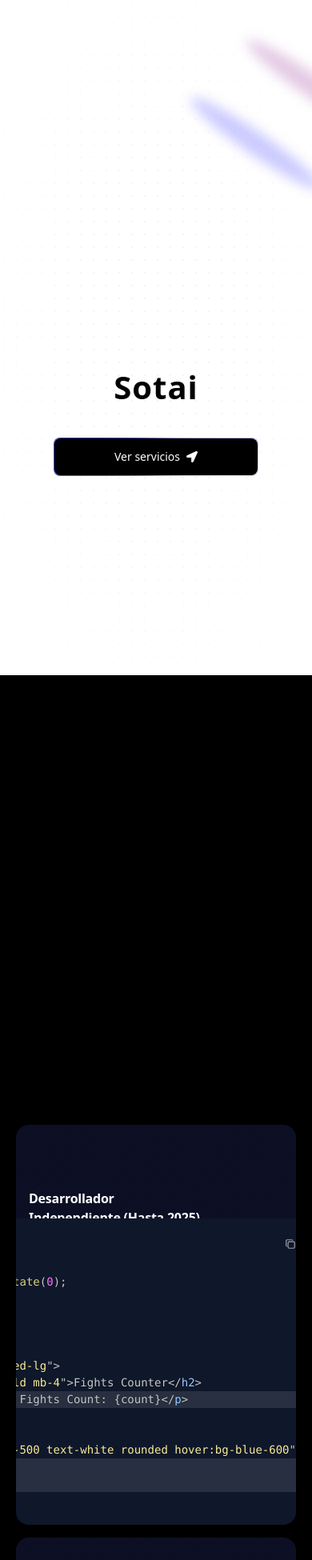
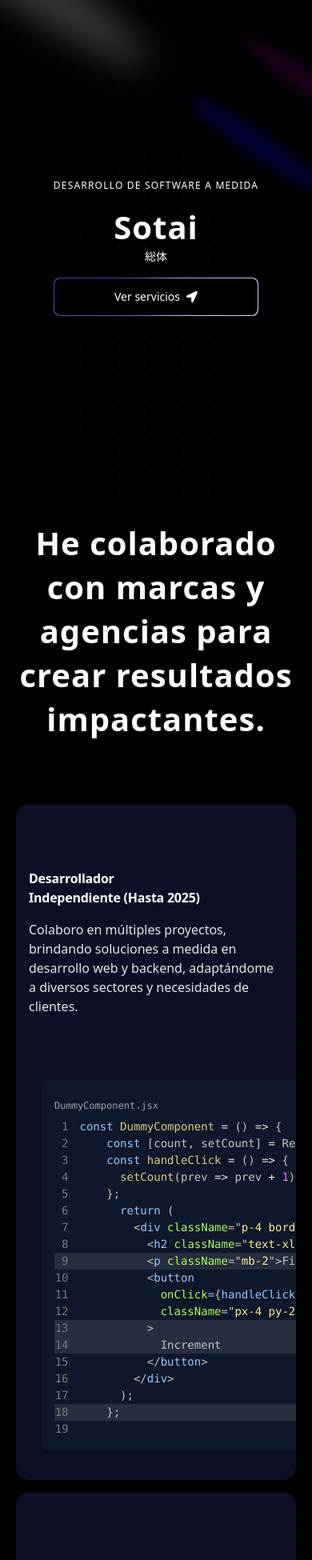
Before and after one commit to bilursag/sotai_v2, a Next.js app: page / in a window 390 px wide. Shown: the top 1950 px of the page at 80% size. Built offline with nearby package versions, Linux system fonts and the light colour scheme.

Commit message:
Fixed default theme for ligh and dark theme

```diff
--- a/app/components/features.tsx
+++ b/app/components/features.tsx
@@ -48,7 +48,7 @@ const Features = () => {
               adaptándome a diversos sectores y necesidades de clientes.
             </p>
           </div>
-          <div className="absolute -right-4 lg:-right-[10%] sm:top-[50%] xs:top-[50%] lg:top-[15%] filter -bottom-20 object-contain rounded-2xl">
+          <div className="relative sm:absolute md:absolute lg:absolute -right-4 lg:-right-[10%] sm:top-[50%] xs:top-[50%] lg:top-[15%] -bottom-20 object-contain rounded-2xl w-[500px] h-[500px]">
             <CodeBlock
               language="jsx"
               filename="DummyComponent.jsx"
@@ -74,7 +74,7 @@ const Features = () => {
             width={400}
             height={400}
             alt="tunecore logo"
-            className="absolute -right-10 md:bottom-[30%] md:left-[50%] md:bottom-[30%] md:left-[50%]  lg:top-[30%] lg:left-[50%] lg:right-[5%] -bottom-10 object-contain rounded-2xl"
+            className="sm:absolute md:absolute lg:absolute -right-10 md:bottom-[30%] md:left-[50%] lg:top-[30%] lg:left-[50%] lg:right-[5%] -bottom-10 object-contain rounded-2xl"
           />
         </WobbleCard>
         <WobbleCard containerClassName="col-span-1 bg-variant min-h-[300px]">
--- a/app/components/footer.tsx
+++ b/app/components/footer.tsx
@@ -25,7 +25,7 @@ const Footer = () => {
         <p className="md:text-base text-sm md:font-normal font-light">
           Copyright © 2025 Sotai
         </p>
-        <div className="flex items-center md:gap-3 gap-6">
+        <div className="flex items-center my-4 md:gap-3 gap-6">
           {socialMedia.map((info) => (
             <div
               key={info.id}
--- a/app/components/ui/hero.tsx
+++ b/app/components/ui/hero.tsx
@@ -11,12 +11,12 @@ const Hero = () => {
         <Spotlight className="h-[80vh] w-[50vw] top-10 left-full" fill="purple" />
         <Spotlight className="left-80 top-28 h-[80vh] w-[50vw]" fill="blue" />
       </div>
-      <div className="h-screen w-full dark:bg-black bg-white dark:bg-dot-white/[0.12] bg-dot-black/[0.1] absolute top-0 left-0 flex items-center justify-center">
-        <div className="absolute pointer-events-none inset-0 flex items-center justify-center dark:bg-black bg-white [mask-image:radial-gradient(ellipse_at_center,transparent_20%,black)]" />
+      <div className="h-screen w-full bg-black bg-dot-white/[0.1] absolute top-0 left-0 flex items-center justify-center">
+        <div className="absolute pointer-events-none inset-0 flex items-center justify-center bg-black [mask-image:radial-gradient(ellipse_at_center,transparent_20%,black)]" />
       </div>
       <div className="flex justify-center relative my-20 z-10">
         <div className="max-w-[89vw] md:max-w-2xl lg:max-w-[60vw] flex flex-col items-center justify-center">
-          <div className="my-[200px]">
+          <div className="lg:my-[200px] md:my-[145px]">
             <p className="uppercase tracking-widest text-xs text-center max-w-80">
               Desarrollo de Software a Medida
             </p>
--- a/app/components/ui/magic-button.tsx
+++ b/app/components/ui/magic-button.tsx
@@ -15,7 +15,7 @@ const MagicButton = ({
 }) => {
   return (
     <button
-      className="relative inline-flex h-12 w-full md:w-60 md:mt-10 overflow-hidden rounded-lg p-[1px] focus:outline-none"
+      className="relative inline-flex h-12 w-full md:w-80 md:mt-10 overflow-hidden rounded-lg p-[1px] focus:outline-none"
       onClick={handleClick}
     >
       <span className="absolute inset-[-1000%] animate-[spin_2s_linear_infinite] bg-[conic-gradient(from_90deg_at_50%_50%,#E2CBFF_0%,#393BB2_50%,#E2CBFF_100%)]" />
--- a/app/components/ui/navbar-menu.tsx
+++ b/app/components/ui/navbar-menu.tsx
@@ -74,7 +74,7 @@ export const FloatingNav = ({
             key={`link=${idx}`}
             href={navItem.link}
             className={cn(
-              "relative dark:text-neutral-50 items-center  flex space-x-1 text-neutral-600 dark:hover:text-neutral-300 hover:text-neutral-500"
+              "relative dark:text-neutral-50 items-center  flex space-x-1 text-white dark:hover:text-neutral-300 hover:text-neutral-500"
             )}
           >
             <span className="block sm:hidden">{navItem.icon}</span>
--- a/app/components/ui/text-generated-effect.tsx
+++ b/app/components/ui/text-generated-effect.tsx
@@ -38,7 +38,7 @@ export const TextGenerateEffect = ({
           return (
             <motion.span
               key={word + idx}
-              className="dark:text-white text-black opacity-0"
+              className="text-white opacity-0"
               style={{
                 filter: filter ? "blur(5px)" : "none",
               }}
@@ -54,7 +54,7 @@ export const TextGenerateEffect = ({
   return (
     <div className={cn("font-bold", className)}>
       <div className="mt-4">
-        <div className=" dark:text-white text-black leading-snug tracking-wide">
+        <div className=" text-white leading-snug tracking-wide">
           {renderWords()}
         </div>
       </div>
```
